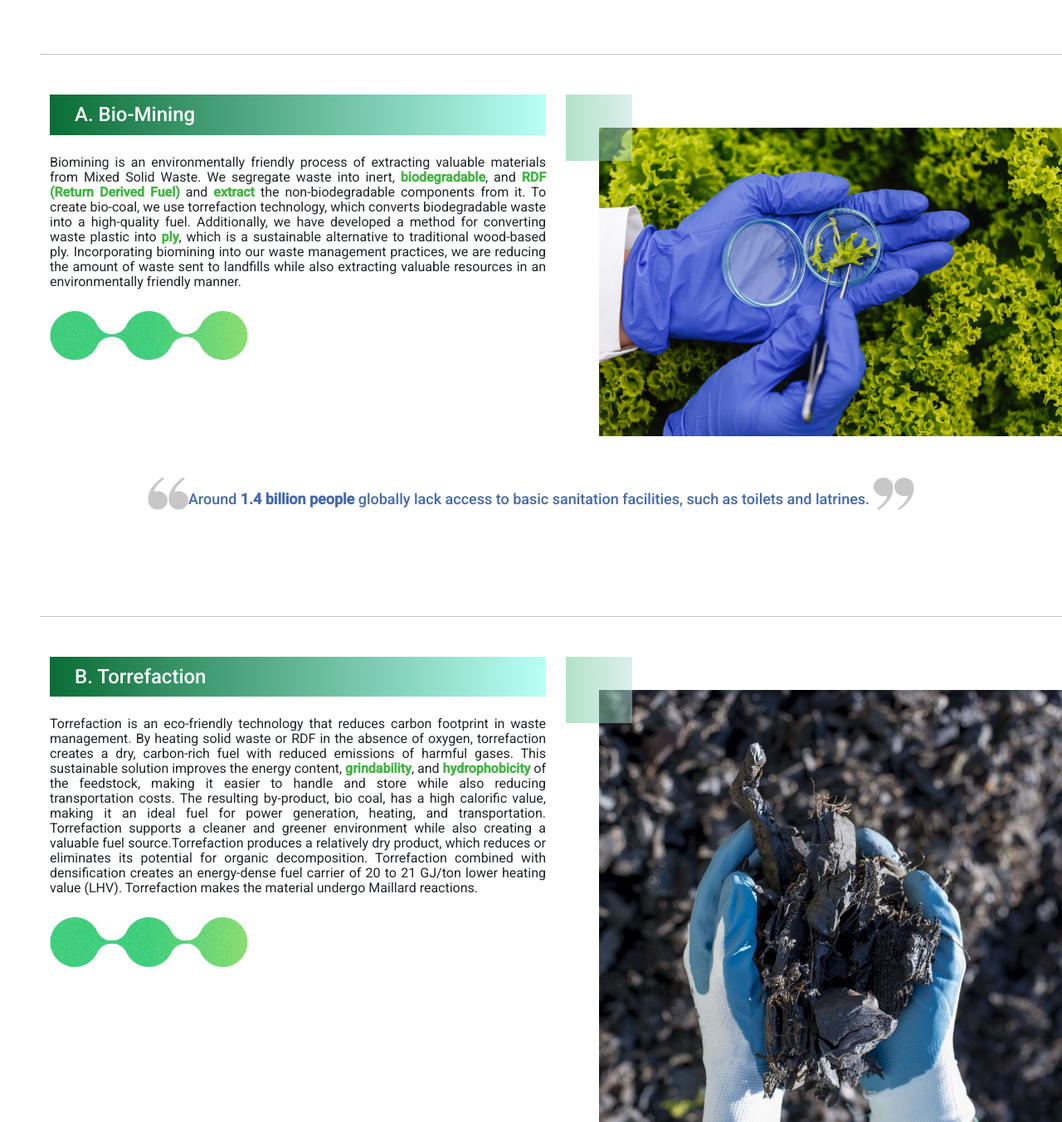
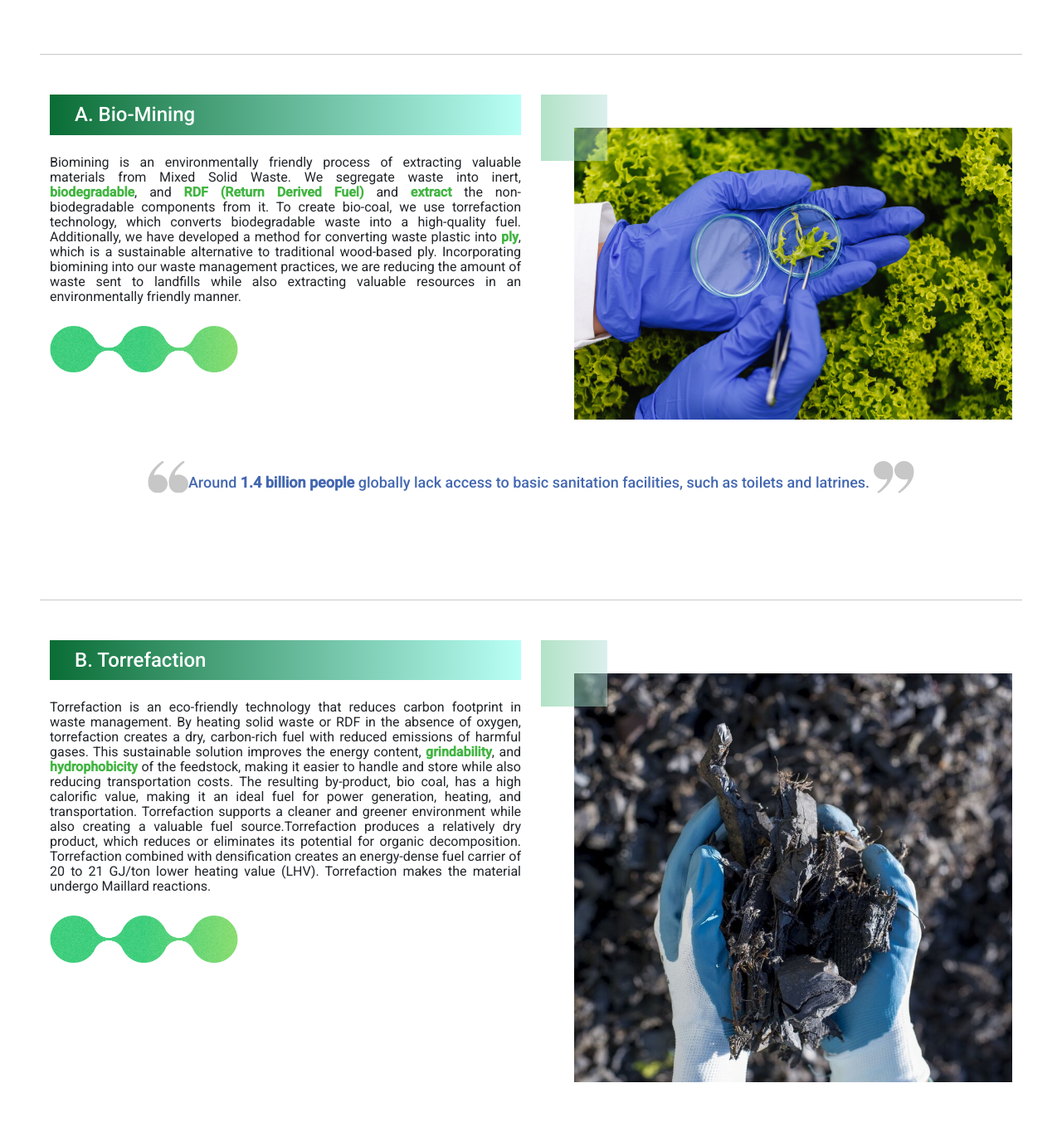
Before and after one commit to Nikhil-Yadavv/drruteassig.github.io, a plain HTML site: page solid.html in a window 1280 px wide. Shown: the part 1279-2632 px from the top of the page at 83% size. Drawn offline with nearby package versions, Linux system fonts and the light colour scheme; a web font is replaced by a local one.

Commit message:
Update solid.html

```diff
--- a/solid.html
+++ b/solid.html
@@ -121,14 +121,14 @@
 
      <div class="lake">
        <div className='container-fluid'>
-                 <div class="row ms-5">
+                 <div class="row mx-5">
                    <hr class="my-5">
-                   <div class="col-11 col-sm-11 col-md-11 col-lg-6  mx-auto">
+                   <div class="col-11 col-sm-11 col-md-11 col-lg-6 mx-auto">
                        <h4 class="lakepara">A. Bio-Mining</h4>
                        <p class="pt-3">Biomining is an environmentally friendly process of extracting valuable materials from Mixed Solid Waste. We segregate waste into inert,<span> biodegradable</span>, and <span>RDF (Return Derived Fuel)</span> and <span>extract</span> the non-biodegradable components from it. To create bio-coal, we use torrefaction technology, which converts biodegradable waste into a high-quality fuel. Additionally, we have developed a method for converting waste plastic into <span>ply</span>, which is a sustainable alternative to traditional wood-based ply. Incorporating biomining into our waste management practices, we are reducing the amount of waste sent to landfills while also extracting valuable resources in an environmentally friendly manner.</p>
                        <img src="./assets/p9.png" alt="" class="lakeimg1">
                    </div>
-                   <div class="col-11 col-sm-12 col-md-12 col-lg-6 relate">
+                   <div class="col-11 col-sm-11 col-md-11 col-lg-6 relate mx-auto">
                      <div class="gradient"></div>
                      <div class="relateimage">
                        <img src="./assets/q3.jpg" alt=""/>
@@ -149,14 +149,14 @@
 
  <div class="lake">
    <div className='container-fluid'>
-             <div class="row ms-5">
+             <div class="row mx-5">
                <hr class="my-5">
-               <div class="col-11 col-sm-11 col-md-11 col-lg-6  mx-auto">
+               <div class="col-11 col-sm-11 col-md-11 col-lg-6 mx-auto">
                    <h4 class="lakepara">B. Torrefaction</h4>
                    <p class="pt-3">Torrefaction is an eco-friendly technology that reduces carbon footprint in waste management. By heating solid waste or RDF in the absence of oxygen, torrefaction creates a dry, carbon-rich fuel with reduced emissions of harmful gases. This sustainable solution improves the energy content,<span> grindability</span>, and<span> hydrophobicity </span>of the feedstock, making it easier to handle and store while also reducing transportation costs. The resulting by-product, bio coal, has a high calorific value, making it an ideal fuel for power generation, heating, and transportation. Torrefaction supports a cleaner and greener environment while also creating a valuable fuel source.Torrefaction produces a relatively dry product, which reduces or eliminates its potential for organic decomposition. Torrefaction combined with densification creates an energy-dense fuel carrier of 20 to 21 GJ/ton lower heating value (LHV). Torrefaction makes the material undergo Maillard reactions. </p>
                    <img src="./assets/p9.png" alt="" class="lakeimg1">
                </div>
-               <div class="col-11 col-sm-12 col-md-12 col-lg-6 relate">
+               <div class="col-11 col-sm-11 col-md-11 col-lg-6 relate mx-auto">
                  <div class="gradient"></div>
                  <div class="relateimage">
                    <img src="./assets/q4.jpg" alt=""/>
@@ -171,14 +171,14 @@
 
 <div class="lake">
  <div className='container-fluid'>
-           <div class="row ms-5">
+           <div class="row mx-5">
              <hr class="my-5">
-             <div class="col-11 col-sm-11 col-md-11 col-lg-6  mx-auto">
+             <div class="col-11 col-sm-11 col-md-11 col-lg-6 mx-auto">
                  <h4 class="lakepara">C. Waste to Ply</h4>
                  <p class="pt-3"><span>Bioplycycle Technology</span> is an innovative process that recycles plastic waste into furniture boards, offering significant environmental benefits. By reducing the amount of plastic waste that ends up in landfills and oceans, this technology helps to prevent pollution and harm to wildlife. It also conserves natural resources, minimizes deforestation, and reduces greenhouse gas emissions associated with furniture manufacturing, resulting in a lower carbon footprint. Furthermore, by creating a closed-loop recycling system, Bioplycycle Technology supports a circular economy, where resources are conserved, waste is minimized, and sustainability is prioritized.</p>
                  <img src="./assets/p9.png" alt="" class="lakeimg1">
              </div>
-             <div class="col-11 col-sm-12 col-md-12 col-lg-6 relate">
+             <div class="col-11 col-sm-11 col-md-11 col-lg-6 relate mx-auto">
                <div class="gradient"></div>
                <div class="relateimage">
                  <img src="./assets/q5.jpg" alt=""/>
```
